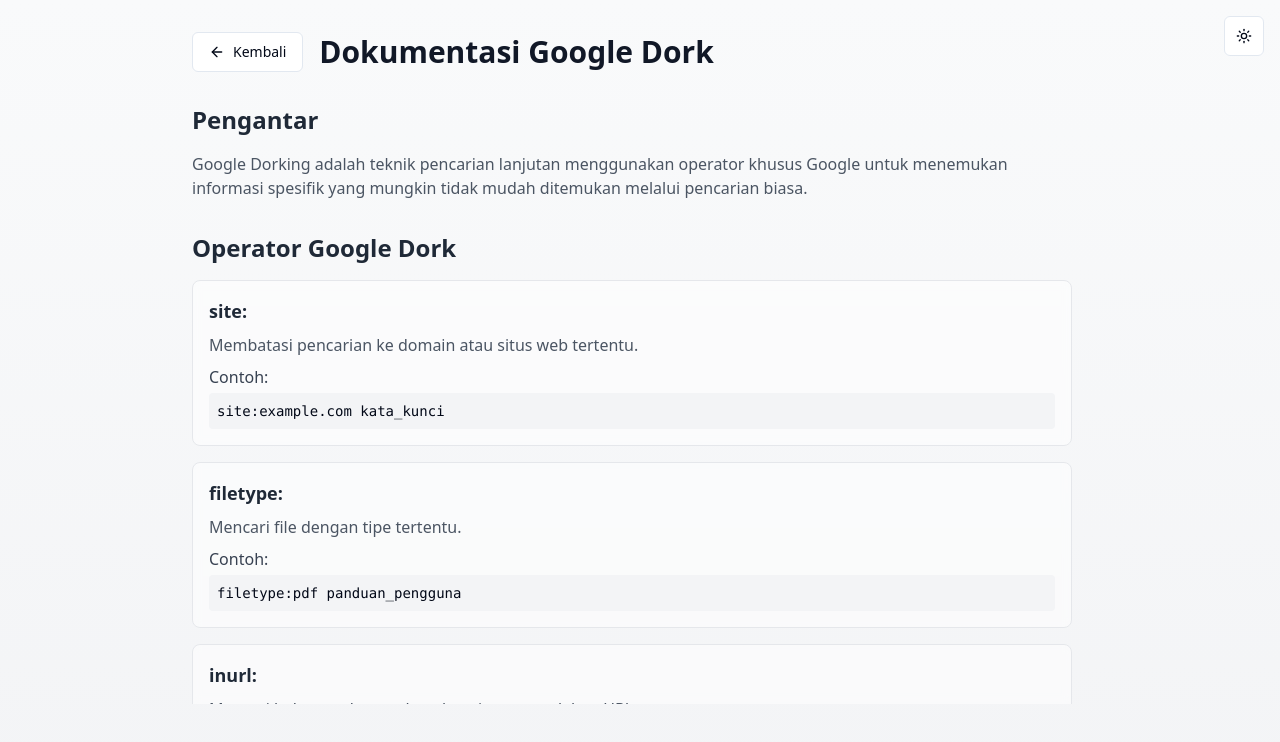
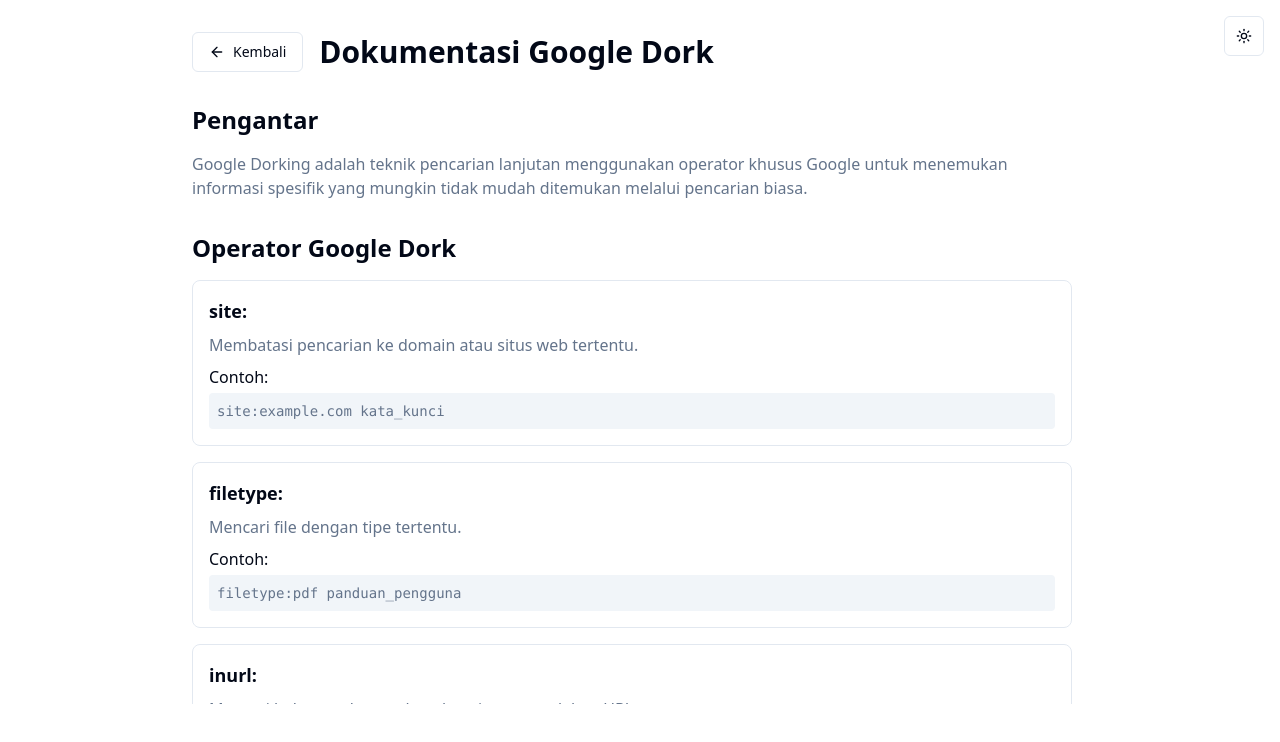
Before and after one commit to Irhamsa/dorking-wizardry-tools, a React (Vite) app: page /documentation in a window 1280 px wide. Shown: the top 742 px of the page. Built offline with nearby package versions, Linux system fonts and the light colour scheme.

Commit message:
Fix: Dark mode styling for documentation
The documentation page's styling was not correctly applying dark mode styles.  This commit addresses this issue.

```diff
--- a/src/pages/Documentation.tsx
+++ b/src/pages/Documentation.tsx
@@ -6,7 +6,7 @@ import { ScrollArea } from "@/components/ui/scroll-area";
 
 const Documentation = () => {
   return (
-    <div className="min-h-screen bg-gradient-to-b from-gray-50 to-gray-100 py-8 px-4">
+    <div className="min-h-screen bg-gradient-to-b from-background to-background/80 py-8 px-4">
       <div className="max-w-4xl mx-auto space-y-8">
         <div className="flex items-center space-x-4">
           <Link to="/">
@@ -15,14 +15,14 @@ const Documentation = () => {
               Kembali
             </Button>
           </Link>
-          <h1 className="text-3xl font-bold text-gray-900">Dokumentasi Google Dork</h1>
+          <h1 className="text-3xl font-bold text-foreground">Dokumentasi Google Dork</h1>
         </div>
 
         <ScrollArea className="h-[calc(100vh-200px)] pr-4">
           <div className="space-y-8">
             <section className="space-y-4">
-              <h2 className="text-2xl font-semibold text-gray-800">Pengantar</h2>
-              <p className="text-gray-600">
+              <h2 className="text-2xl font-semibold text-foreground">Pengantar</h2>
+              <p className="text-muted-foreground">
                 Google Dorking adalah teknik pencarian lanjutan menggunakan operator khusus Google
                 untuk menemukan informasi spesifik yang mungkin tidak mudah ditemukan melalui
                 pencarian biasa.
@@ -30,20 +30,20 @@ const Documentation = () => {
             </section>
 
             <section className="space-y-4">
-              <h2 className="text-2xl font-semibold text-gray-800">Operator Google Dork</h2>
+              <h2 className="text-2xl font-semibold text-foreground">Operator Google Dork</h2>
               <div className="grid gap-4">
                 {operatorExplanations.map((item, index) => (
                   <div
                     key={index}
-                    className="p-4 bg-white/50 backdrop-blur-sm rounded-lg border border-gray-200"
+                    className="p-4 bg-card/50 backdrop-blur-sm rounded-lg border border-border"
                   >
-                    <h3 className="text-lg font-semibold text-gray-800 mb-2">
+                    <h3 className="text-lg font-semibold text-card-foreground mb-2">
                       {item.operator}
                     </h3>
-                    <p className="text-gray-600">{item.explanation}</p>
+                    <p className="text-muted-foreground">{item.explanation}</p>
                     <div className="mt-2">
-                      <h4 className="font-medium text-gray-700">Contoh:</h4>
-                      <code className="block p-2 bg-gray-100 rounded mt-1 text-sm">
+                      <h4 className="font-medium text-card-foreground">Contoh:</h4>
+                      <code className="block p-2 bg-muted rounded mt-1 text-sm text-muted-foreground">
                         {item.example}
                       </code>
                     </div>
@@ -53,8 +53,8 @@ const Documentation = () => {
             </section>
 
             <section className="space-y-4">
-              <h2 className="text-2xl font-semibold text-gray-800">Peringatan Keamanan</h2>
-              <p className="text-gray-600">
+              <h2 className="text-2xl font-semibold text-foreground">Peringatan Keamanan</h2>
+              <p className="text-muted-foreground">
                 Gunakan Google Dorking secara bertanggung jawab dan etis. Jangan menggunakan
                 teknik ini untuk mengakses informasi pribadi atau sistem tanpa izin.
               </p>
```
